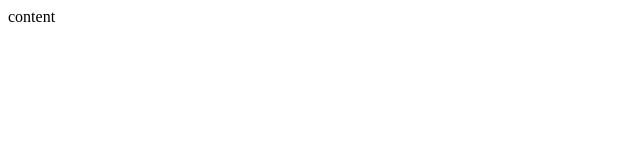
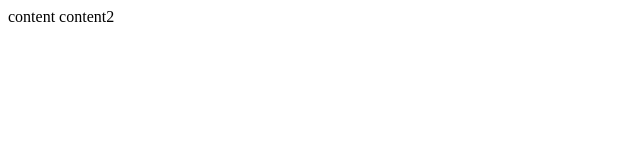
Before and after one commit to tranqang/repo-youtube, a plain HTML site: page index.html in a window 1280 px wide. Shown: the full height of the page, 0-640 px from the left. Drawn offline with Linux system fonts and the light colour scheme.

Commit message:
change index.html file

```diff
--- a/index.html
+++ b/index.html
@@ -8,5 +8,6 @@
 </head>
 <body>
     content
+    content2
 </body>
 </html>
```
